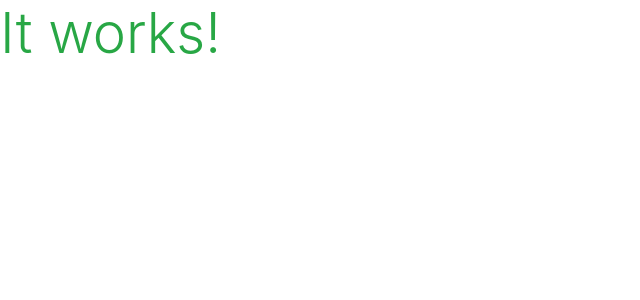
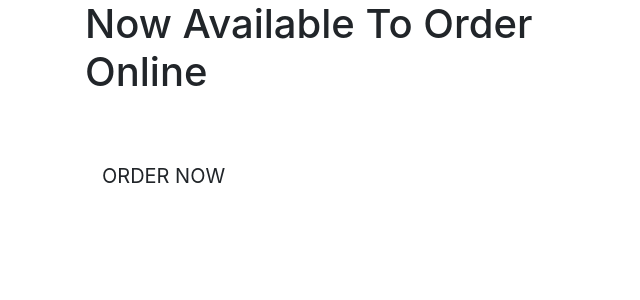
Before and after one commit to janet-dev/ci-milestone-project-4, a Django app: page / in a window 1280 px wide. Shown: the top 300 px of the page, without its empty margins (0-640 px from the left). Run offline with Django 3.2, Linux system fonts and the light colour scheme.

Commit message:
added home page content

```diff
--- a/home/templates/home/index.html
+++ b/home/templates/home/index.html
@@ -1,6 +1,27 @@
 {% extends "base.html" %}
 {% load static %}
 
+{% block pageheader %}
+    <div class="container header-container">
+        <div class="row">
+            <div class="col"></div>
+        </div>
+    </div>
+{% endblock %}
+
 {% block content %}
-    <h1 class="display-4 text-success">It works!</h1>
+    <div class="container h-100">
+        <div class="row h-100">
+            <div class="col-7 col-md-6 my-auto">
+                <h1 class="display4 logo-font text-black">
+                    Now Available To Order Online
+                </h1>
+                <div class="my-5">
+                    <h4>
+                        <a href="" class="shop-now-button btn btn-lg rounded-0 text-uppercase py-3">Order Now</a>
+                    </h4>
+                </div>
+            </div>
+        </div>
+    </div>
 {% endblock %}
```
